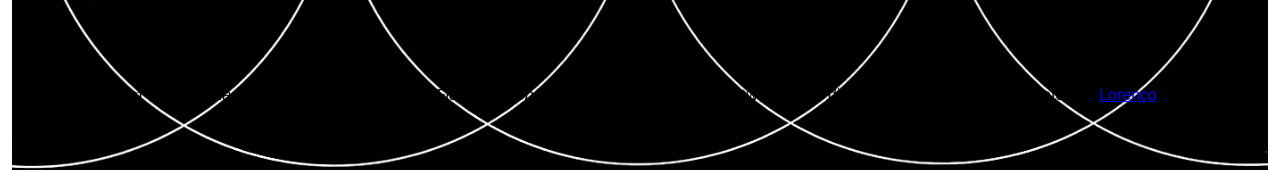
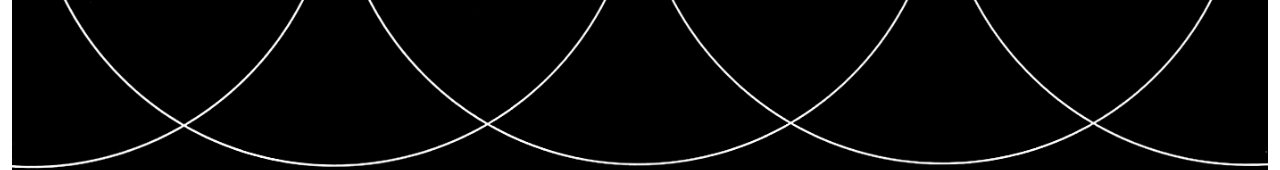
Before and after one commit to ocnerol/spacestagram, a React (Create React App) app: page / in a window 1280 px wide. Shown: the part 680-850 px from the top of the page. Built offline with nearby package versions, Linux system fonts and the light colour scheme.

Commit message:
use relative positioning for footer to ensure it is at bottom when scrolled to bottom

```diff
--- a/src/App.css
+++ b/src/App.css
@@ -16,9 +16,9 @@
 
 footer {
   display: flex;
+  max-width: 100%;
   justify-content: space-between;
   padding: 0rem 1rem;
-  position: fixed;
   bottom: 0px;
 }
 
```
